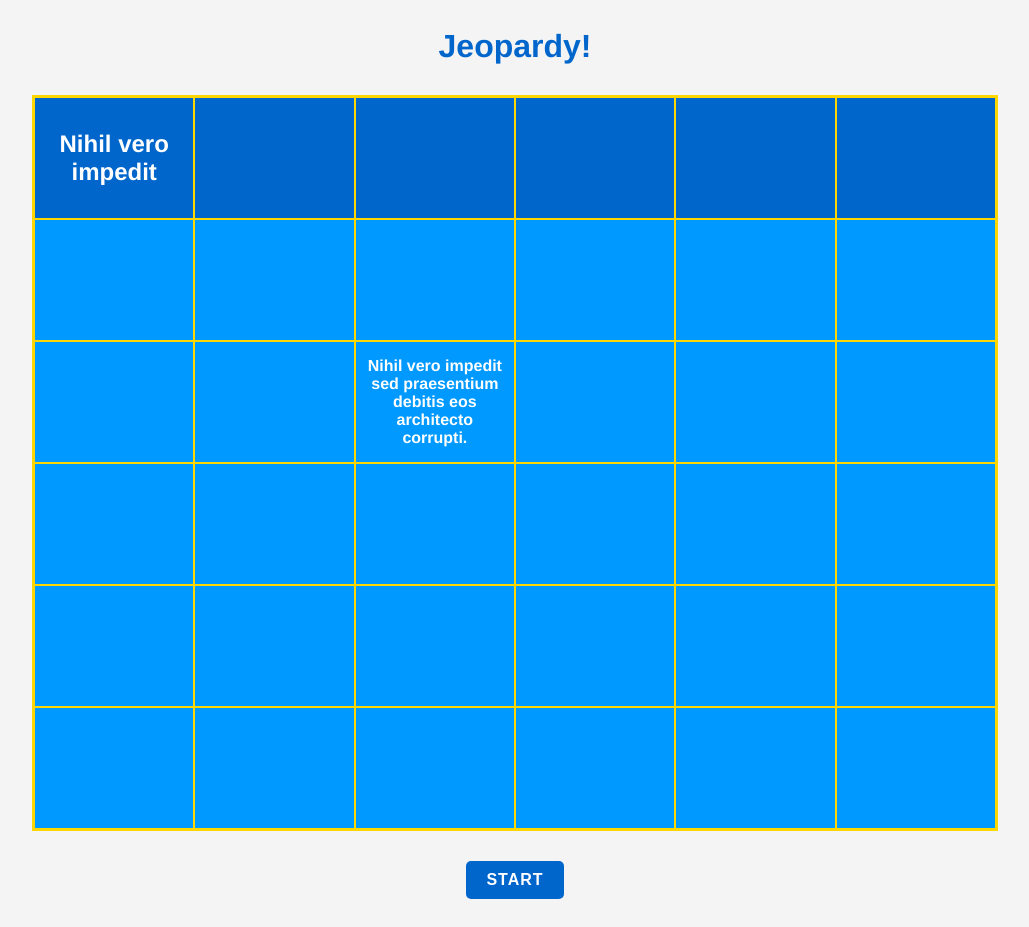
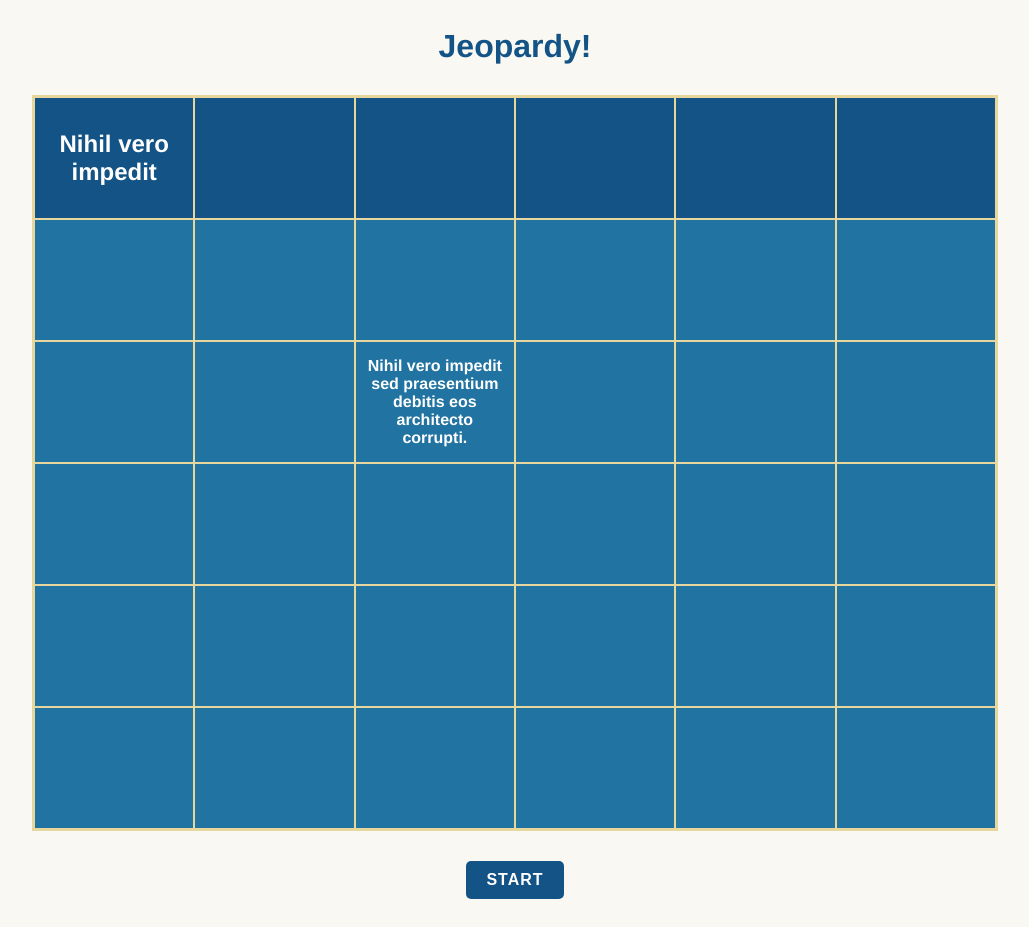
Before and after one commit to jdelpino-dev/jeopardy_game, a plain HTML site: page index.html in a window 1280 px wide. Shown: the whole page, without its empty margins (125-1154 px from the left). Drawn offline with nearby package versions, Linux system fonts and the light colour scheme; a web font is replaced by a local one.

Commit message:
Created a better color palette

```diff
--- a/jeopardy.css
+++ b/jeopardy.css
@@ -4,19 +4,19 @@ body {
   flex-direction: column;
   align-items: center;
   min-height: 100vh;
-  background-color: #f4f4f4;
+  background-color: #faf8f2;
   overflow-y: auto; /* allows vertical scrolling */
 }
 
 h1 {
   text-align: center;
   margin: 20px 0;
-  color: #0066cc;
+  color: #145385;
 }
 
 .game-board {
-  background-color: gold;
-  border: 3px solid gold;
+  background-color: #e7d79c;
+  border: 3px solid #e7d79c;
   display: grid;
   grid-template-columns: repeat(6, 1fr);
   grid-gap: 2px;
@@ -30,7 +30,7 @@ h1 {
 }
 
 .category {
-  background-color: #0066cc;
+  background-color: #145385;
   color: #fff;
   text-align: center;
   font-weight: bold;
@@ -45,7 +45,7 @@ h1 {
 }
 
 .question {
-  background-color: #0099ff;
+  background-color: #2173a1;
   color: #fff;
   text-align: center;
   font-weight: bold;
@@ -58,7 +58,7 @@ h1 {
 }
 
 .question:hover {
-  background-color: #0077b5;
+  background-color: #0c4b7e;
 }
 
 .game-board .category h2,
@@ -68,7 +68,7 @@ h1 {
 }
 
 .start-reset-btn {
-  background-color: #0066cc;
+  background-color: #145385;
   border: none;
   border-radius: 5px;
   color: #fff;
@@ -83,7 +83,7 @@ h1 {
 }
 
 .start-reset-btn:hover {
-  background-color: #0055aa;
+  background-color: #0c4b7e;
 }
 
 /* Adjustments for medium to medium big screens */
```
